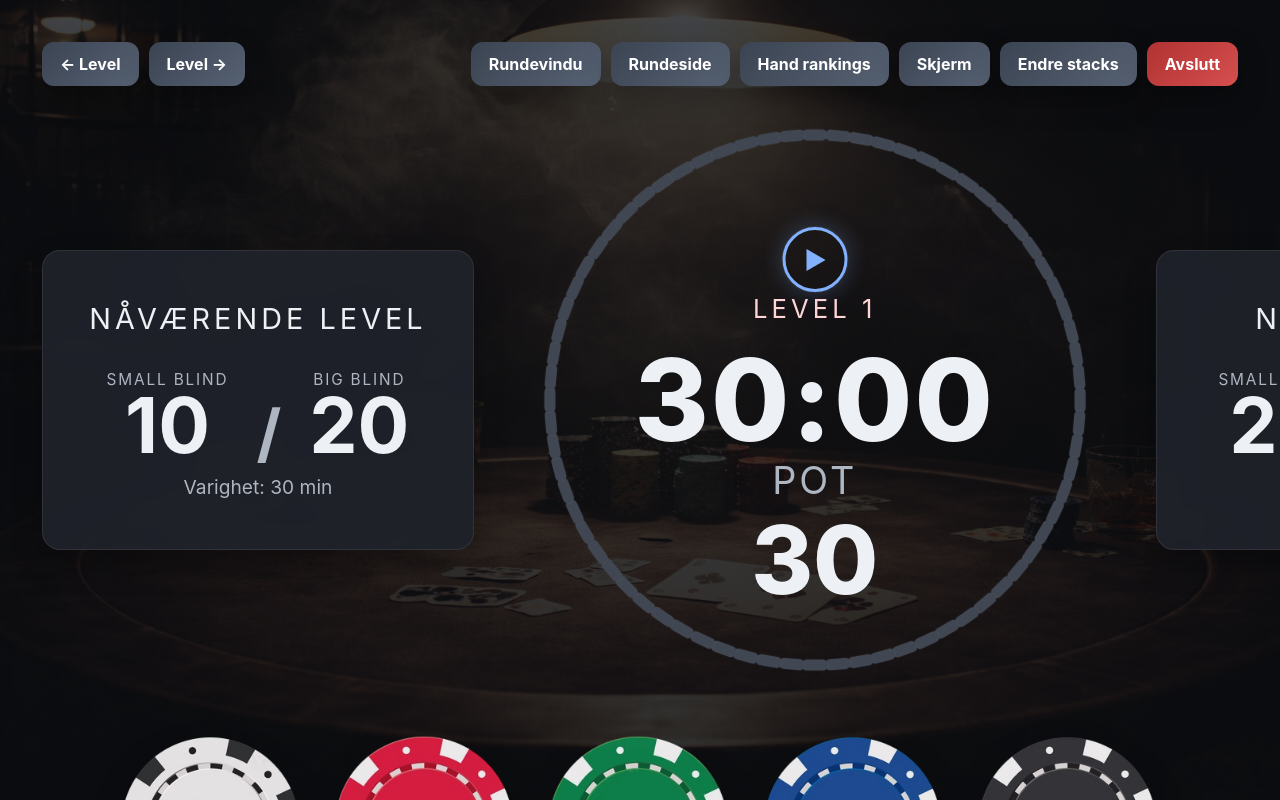
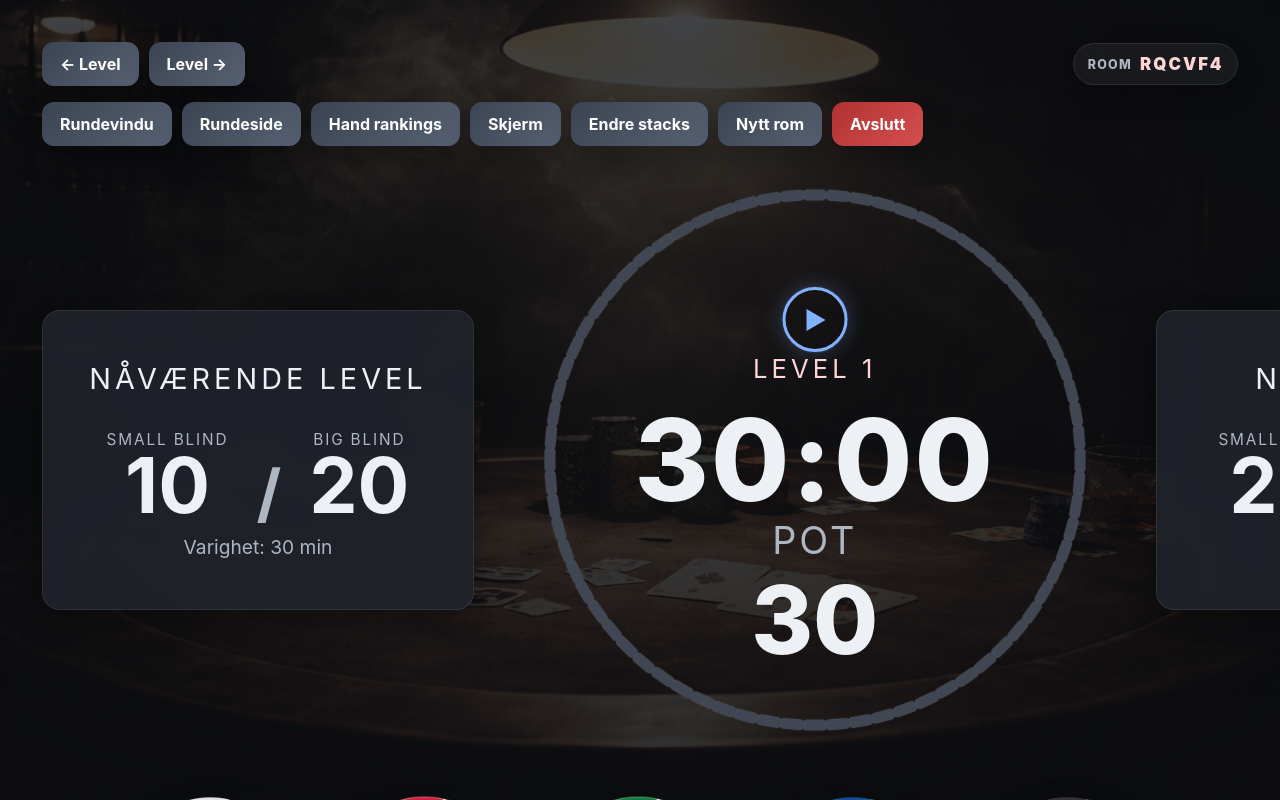
Before and after one commit to marius653/Poker-Tracker, a React (Vite) app: page / in a window 1280 px wide. Both pictures are taken after a click on the button "START TURNERING". Shown: the top 800 px of the page. Built offline with nearby package versions, Linux system fonts and the light colour scheme.

Commit message:
Add local room persistence

```diff
--- a/src/App.jsx
+++ b/src/App.jsx
@@ -1,3 +1,5 @@
+import './styles/room.css';
+
 import { useEffect, useState } from 'react';
 import RoundPage from './components/RoundPage.jsx';
 import SetupPage from './components/SetupPage.jsx';
@@ -6,14 +8,51 @@ import { useLevelSound } from './hooks/useLevelSound.js';
 import { useWakeLock } from './hooks/useWakeLock.js';
 import { startTournamentFromSetup, updateTimerFromClock } from './state/actions.js';
 import { createInitialTournamentState } from './state/initialState.js';
+import { getOrCreateRoomId, resetRoomId } from './sync/roomId.js';
+import {
+  clearLocalRoomState,
+  loadActiveRoomData,
+  loadLocalRoomState,
+  saveLocalRoomState,
+} from './sync/localRoomStorage.js';
+
+function getInitialRoomData() {
+  const activeRoomData = loadActiveRoomData();
+
+  if (activeRoomData?.roomId) {
+    return activeRoomData;
+  }
+
+  const roomId = getOrCreateRoomId();
+  const roomData = loadLocalRoomState(roomId);
+
+  return {
+    roomId,
+    page: roomData?.page || 'setup',
+    tournamentState: roomData?.tournamentState || createInitialTournamentState(),
+  };
+}
 
 export default function App() {
-  const [page, setPage] = useState('setup');
-  const [tournamentState, setTournamentState] = useState(createInitialTournamentState);
+  const [initialRoomData] = useState(getInitialRoomData);
+
+  const [roomId, setRoomId] = useState(initialRoomData.roomId);
+  const [page, setPage] = useState(initialRoomData.page || 'setup');
+  const [tournamentState, setTournamentState] = useState(() => {
+    return initialRoomData.tournamentState || createInitialTournamentState();
+  });
+
   const { playLevelUpSound, primeLevelUpSound } = useLevelSound('/levelup.wav');
 
   const tournamentIsActive = page === 'timer' || page === 'round';
   useWakeLock(tournamentIsActive);
+
+  useEffect(() => {
+    saveLocalRoomState(roomId, {
+      page,
+      tournamentState,
+    });
+  }, [roomId, page, tournamentState]);
 
   useEffect(() => {
     if (!tournamentIsActive) return undefined;
@@ -45,6 +84,24 @@ export default function App() {
   }
 
   function handleReset() {
+    const confirmed = window.confirm('Vil du avslutte turneringen og gå tilbake til setup?');
+
+    if (!confirmed) return;
+
+    setTournamentState(createInitialTournamentState());
+    setPage('setup');
+  }
+
+  function handleNewRoom() {
+    const confirmed = window.confirm(
+      'Vil du lage nytt rom? Dette starter en helt ny lokal room-state.',
+    );
+
+    if (!confirmed) return;
+
+    const nextRoomId = resetRoomId();
+    clearLocalRoomState(roomId);
+    setRoomId(nextRoomId);
     setTournamentState(createInitialTournamentState());
     setPage('setup');
   }
@@ -53,6 +110,7 @@ export default function App() {
     return (
       <main className="app-shell">
         <RoundPage
+          roomId={roomId}
           tournamentState={tournamentState}
           setTournamentState={setTournamentState}
           onBackToTimer={() => setPage('timer')}
@@ -65,9 +123,11 @@ export default function App() {
     return (
       <main className="app-shell">
         <TimerPage
+          roomId={roomId}
           tournamentState={tournamentState}
           setTournamentState={setTournamentState}
           onReset={handleReset}
+          onNewRoom={handleNewRoom}
           onLevelChangeSound={playLevelUpSound}
           onOpenRoundPage={() => setPage('round')}
         />
--- /dev/null
+++ b/src/components/RoomBadge.jsx
@@ -0,0 +1,8 @@
+export default function RoomBadge({ roomId, label = 'Room' }) {
+  return (
+    <div className="room-badge" title="Dette blir brukt når vi kobler på iPad/Firebase senere.">
+      <span className="room-badge-label">{label}</span>
+      <span className="room-badge-code">{roomId}</span>
+    </div>
+  );
+}
--- a/src/components/RoundPage.jsx
+++ b/src/components/RoundPage.jsx
@@ -1,7 +1,9 @@
+import RoomBadge from './RoomBadge.jsx';
 import RoundPanelContent from './RoundPanelContent.jsx';
 import '../styles/roundPanel.css';
 
 export default function RoundPage({
+  roomId,
   tournamentState,
   setTournamentState,
   onBackToTimer,
@@ -12,6 +14,8 @@ export default function RoundPage({
         <button type="button" className="btn btn-gray" onClick={onBackToTimer}>
           &larr; Til timer
         </button>
+
+        <RoomBadge roomId={roomId} label="Room" />
 
         <div className="round-page-title">
           Rundeside
--- a/src/components/TimerPage.jsx
+++ b/src/components/TimerPage.jsx
@@ -3,6 +3,7 @@ import DisplaySettingsModal from './DisplaySettingsModal.jsx';
 import HandRankingsModal from './HandRankingsModal.jsx';
 import LevelCard from './LevelCard.jsx';
 import PositionBoard from './PositionBoard.jsx';
+import RoomBadge from './RoomBadge.jsx';
 import RoundPanel from './RoundPanel.jsx';
 import StackModal from './StackModal.jsx';
 import TimerRing from './TimerRing.jsx';
@@ -11,9 +12,11 @@ import { changeLevel, saveEditedStacks, toggleTimer } from '../state/actions.js'
 import { getCurrentLevel, getNextLevel } from '../state/pokerLogic.js';
 
 export default function TimerPage({
+  roomId,
   tournamentState,
   setTournamentState,
   onReset,
+  onNewRoom,
   onLevelChangeSound,
   onOpenRoundPage,
 }) {
@@ -72,6 +75,8 @@ export default function TimerPage({
           </button>
         </div>
 
+        <RoomBadge roomId={roomId} />
+
         <div className="button-cluster">
           <button type="button" className="btn btn-gray" onClick={() => setRoundPanelOpen(true)}>
             Rundevindu
@@ -87,6 +92,9 @@ export default function TimerPage({
           </button>
           <button type="button" className="btn btn-gray" onClick={() => setStackModalOpen(true)}>
             Endre stacks
+          </button>
+          <button type="button" className="btn btn-gray" onClick={onNewRoom}>
+            Nytt rom
           </button>
           <button type="button" className="btn btn-danger" onClick={onReset}>
             Avslutt
--- /dev/null
+++ b/src/styles/room.css
@@ -0,0 +1,31 @@
+/* ================================
+   Room / sync badge
+================================ */
+
+.room-badge {
+  display: inline-flex;
+  align-items: center;
+  gap: 8px;
+  padding: 10px 14px;
+  border-radius: 999px;
+  background: rgba(255, 255, 255, 0.055);
+  border: 1px solid rgba(255, 255, 255, 0.09);
+  box-shadow: 0 10px 24px rgba(0, 0, 0, 0.18);
+  white-space: nowrap;
+}
+
+.room-badge-label {
+  color: var(--muted);
+  font-size: 0.78rem;
+  font-weight: 800;
+  text-transform: uppercase;
+  letter-spacing: 0.1em;
+}
+
+.room-badge-code {
+  color: #ffd5d6;
+  font-size: 1.05rem;
+  font-weight: 950;
+  letter-spacing: 0.12em;
+  font-variant-numeric: tabular-nums;
+}
--- /dev/null
+++ b/src/sync/localRoomStorage.js
@@ -0,0 +1,56 @@
+const STORAGE_PREFIX = 'pokerTimerRoomState';
+const ACTIVE_ROOM_KEY = 'pokerTimerActiveRoom';
+
+export function getRoomStorageKey(roomId) {
+  return `${STORAGE_PREFIX}:${roomId}`;
+}
+
+export function loadLocalRoomState(roomId) {
+  try {
+    const raw = localStorage.getItem(getRoomStorageKey(roomId));
+
+    if (!raw) return null;
+
+    return JSON.parse(raw);
+  } catch (error) {
+    console.warn('Kunne ikke lese lokal room-state.', error);
+    return null;
+  }
+}
+
+export function loadActiveRoomData() {
+  try {
+    const raw = localStorage.getItem(ACTIVE_ROOM_KEY);
+
+    if (!raw) return null;
+
+    return JSON.parse(raw);
+  } catch (error) {
+    console.warn('Kunne ikke lese aktiv room-state.', error);
+    return null;
+  }
+}
+
+export function saveLocalRoomState(roomId, data) {
+  try {
+    const payload = {
+      ...data,
+      roomId,
+      savedAt: Date.now(),
+    };
+
+    localStorage.setItem(getRoomStorageKey(roomId), JSON.stringify(payload));
+    localStorage.setItem(ACTIVE_ROOM_KEY, JSON.stringify(payload));
+  } catch (error) {
+    console.warn('Kunne ikke lagre lokal room-state.', error);
+  }
+}
+
+export function clearLocalRoomState(roomId) {
+  try {
+    localStorage.removeItem(getRoomStorageKey(roomId));
+    localStorage.removeItem(ACTIVE_ROOM_KEY);
+  } catch (error) {
+    console.warn('Kunne ikke slette lokal room-state.', error);
+  }
+}
--- /dev/null
+++ b/src/sync/roomId.js
@@ -0,0 +1,30 @@
+const ROOM_ID_KEY = 'pokerTimerRoomId';
+
+export function createRoomId() {
+  const alphabet = 'ABCDEFGHJKLMNPQRSTUVWXYZ23456789';
+  let id = '';
+
+  for (let i = 0; i < 6; i += 1) {
+    id += alphabet[Math.floor(Math.random() * alphabet.length)];
+  }
+
+  return id;
+}
+
+export function getOrCreateRoomId() {
+  const existing = localStorage.getItem(ROOM_ID_KEY);
+
+  if (existing) return existing;
+
+  const roomId = createRoomId();
+  localStorage.setItem(ROOM_ID_KEY, roomId);
+
+  return roomId;
+}
+
+export function resetRoomId() {
+  const roomId = createRoomId();
+  localStorage.setItem(ROOM_ID_KEY, roomId);
+
+  return roomId;
+}
```
